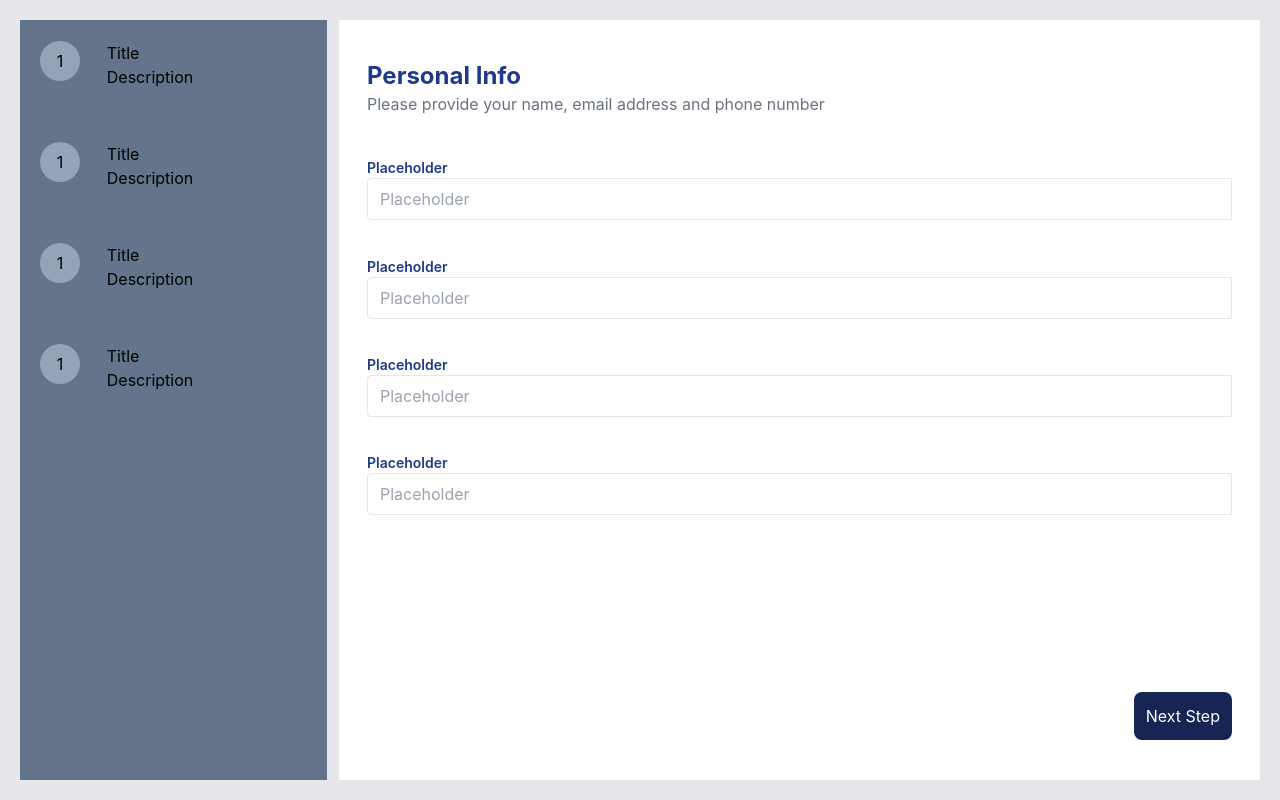
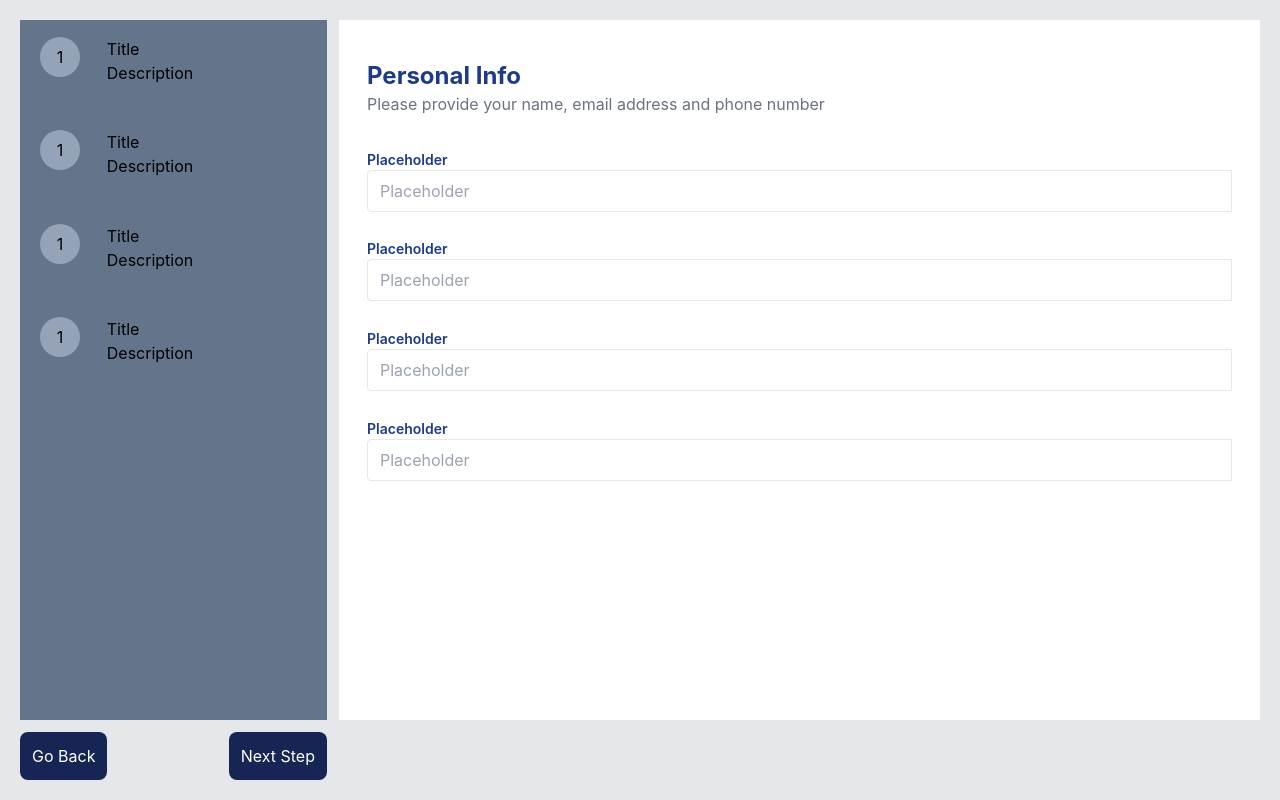
Before and after one commit to 00marco/frontend_mentor__multistep_form, a React (Create React App) app: page / in a window 1280 px wide. Built offline with nearby package versions, Linux system fonts and the light colour scheme; the HTML template or start-up script is replaced by a standard one.

Commit message:
fixed footer component

```diff
--- a/src/AddOnComponent.js
+++ b/src/AddOnComponent.js
@@ -4,20 +4,13 @@ import { Link } from "react-router-dom";
 function AddOnComponent() {
     return (
         <>
-            <div className="grid grid-rows-[1fr,1fr,1fr,1fr,1fr,2fr] bg-red-50 px-7 py-10 gap-1">
+            <div className="grid grid-rows-[1fr,1fr,1fr,1fr,1fr] bg-red-50 px-7 py-10 gap-1">
                 <div>Pick your add-ons</div>
                 <div>Add-ons help enhance your gaming experience</div>
                 <div>Online service. Access to multiplayer games</div>
                 <div>Larger storage. Extra 1 TB of cloud save</div>
                 <div>Customizable profile. Custom theme on your profile</div>
-                <div className="relative">
-                    <Link to="/summary">
-                        <button className="absolute bottom-0 right-0 bg-blue-950 text-white p-3" >Button</button>
-                    </Link>
-                    <Link to="/selectPlan">
-                        <button className="absolute bottom-0 left-0 bg-blue-950 text-white p-3" >Go back</button>
-                    </Link>
-                </div>
+
 
             </div>
 
--- a/src/App.js
+++ b/src/App.js
@@ -1,24 +1,25 @@
 import './App.css';
-import SidebarComponent from './SidebarComponent';
+import PageIndicatorComponent from './SidebarComponent';
 import PersonalInfoComponent from './PersonalInfoComponent';
 import { Route, Routes } from 'react-router-dom';
 import SelectPlanComponent from './SelectPlanComponent';
 import AddOnComponent from './AddOnComponent';
 import SummaryComponent from './SummaryComponent';
+import FooterComponent from './FooterComponent';
 
 
 function App() {
   return (
     <>
-        <div className="grid grid-cols-1 grid-rows-[100px,auto] md:grid-rows-1 md:grid-cols-[1fr,3fr] h-screen p-5 gap-3 bg-gray-200">
-          <SidebarComponent/>
+        <div className="grid grid-rows-[1fr,4fr,1fr] md:grid-rows-1 md:grid-cols-[1fr,3fr] h-screen p-5 gap-3 bg-gray-200">
+          <PageIndicatorComponent/>
           <Routes>
             <Route path="/" element={<PersonalInfoComponent/>}/>
             <Route path="/selectPlan" element={<SelectPlanComponent/>}/>
             <Route path="/addOn" element={<AddOnComponent/>}/>
             <Route path="/summary" element={<SummaryComponent/>}/>
           </Routes>
-
+          <FooterComponent/>
         </div>
     </>
 
--- a/src/FooterComponent.js
+++ b/src/FooterComponent.js
@@ -1,7 +1,17 @@
+import { Link } from "react-router-dom";
+
+
 function FooterComponent() {
     return (
         <>
-
+            <div className="grid grid-cols-2 w-full">
+                <Link className="flex items-center justify-start" to="/selectPlan">
+                    <button className=" bg-blue-950 text-white p-3 rounded-lg" >Go Back</button>
+                </Link>
+                <Link className="flex items-center justify-end" to="/selectPlan">
+                    <button className=" bg-blue-950 text-white p-3 rounded-lg" >Next Step</button>
+                </Link>
+            </div>
         </>
     );
 }
--- a/src/PersonalInfoComponent.js
+++ b/src/PersonalInfoComponent.js
@@ -1,11 +1,10 @@
 import InputFormComponent from "./InputFormComponent";
-import { Link } from "react-router-dom";
 
 
 function PersonalInfoComponent() {
     return (
     <>
-        <div className="grid grid-rows-[75px,75px,75px,75px,75px,auto] md:grid-rows-[1fr,1fr,1fr,1fr,1fr,2fr] bg-white px-7 py-10 gap-1">
+        <div className="grid grid-rows-[75px,75px,75px,75px,75px] md:grid-rows-[1fr,1fr,1fr,1fr,1fr,2fr] bg-white px-7 py-10 gap-1">
             <div className="pb-1">
                 <h1 className="font-bold text-2xl text-blue-900">Personal Info</h1>
                 <p className="text-gray-500">Please provide your name, email address and phone number</p>
@@ -14,11 +13,7 @@ function PersonalInfoComponent() {
             <InputFormComponent/>
             <InputFormComponent/>
             <InputFormComponent/>
-            <div className="relative">
-                <Link to="/selectPlan">
-                    <button className="absolute bottom-0 right-0 bg-blue-950 text-white p-3 rounded-lg" >Next Step</button>
-                </Link>
-            </div>
+
         </div>
     </> );
 }
--- a/src/SelectPlanComponent.js
+++ b/src/SelectPlanComponent.js
@@ -8,7 +8,7 @@ function SelectPlanComponent() {
 
     return (
         <>
-            <div className="grid grid-rows-[1fr,1fr,1fr,1fr,1fr,auto] bg-white px-7 py-10 gap-3">
+            <div className="grid grid-rows-5 bg-white px-7 py-10 gap-3">
                 <div>
                     <h1 className="font-bold text-2xl text-blue-900">Select your plan</h1>
                     <p>You have the option of monthly or yearly billing</p>
@@ -50,14 +50,6 @@ function SelectPlanComponent() {
                         />
                     </Switch>
                 </div>
-                <div className="relative">
-                    <Link to="/addOn">
-                        <button className="absolute bottom-0 right-0 bg-blue-950 text-white p-3 rounded-lg" >Button</button>
-                    </Link>
-                    <Link to="/">
-                        <button className="absolute bottom-0 left-0 bg-blue-950 text-white p-3 rounded-lg" >Go back</button>
-                    </Link>
-                </div>
 
             </div>
 
--- a/src/SummaryComponent.js
+++ b/src/SummaryComponent.js
@@ -5,11 +5,7 @@ function SummaryComponent() {
         <>
             <div className="grid px-7 py-10 gap-1">
                 <h1 className="font-bold text-2xl text-blue-900">Summary</h1>
-                <div className="relative">
-                    <Link to="/addOn">
-                        <button className="absolute bottom-0 left-0 bg-blue-950 text-white p-3" >Go back</button>
-                    </Link>
-                </div>
+
             </div>
 
         </>
```
